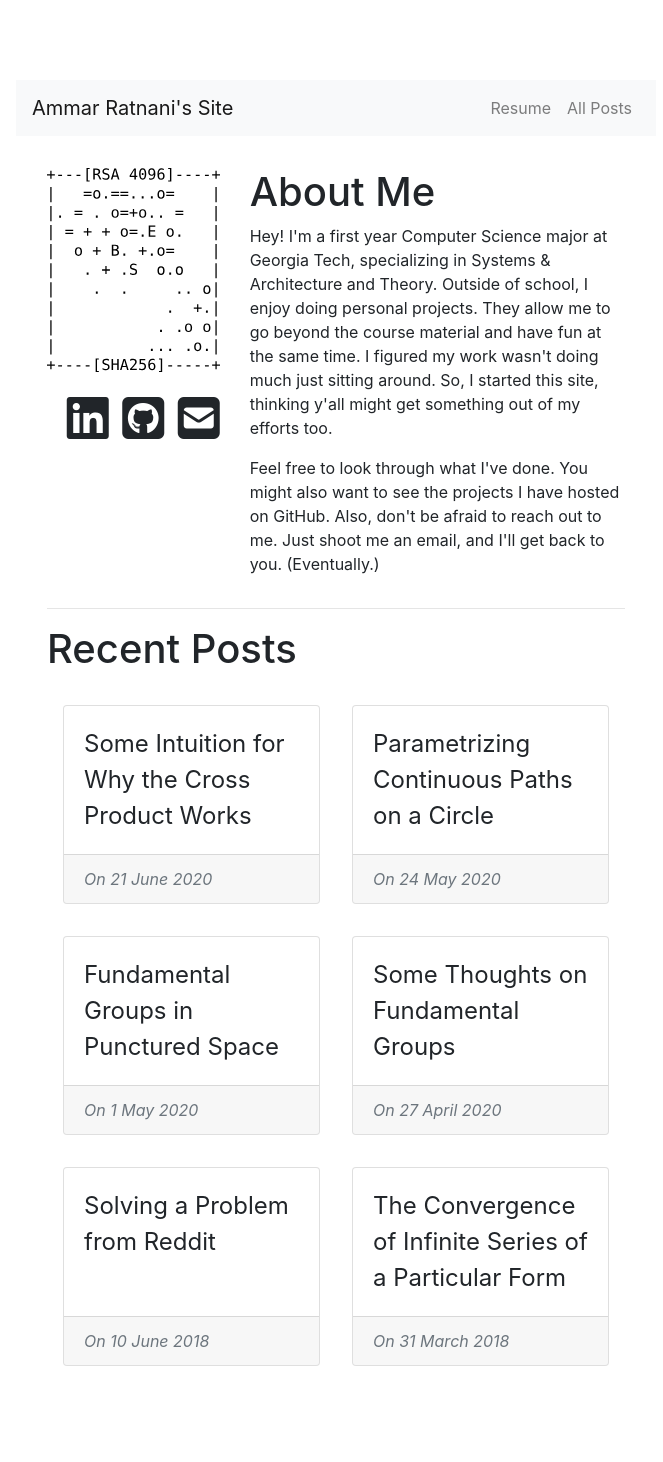
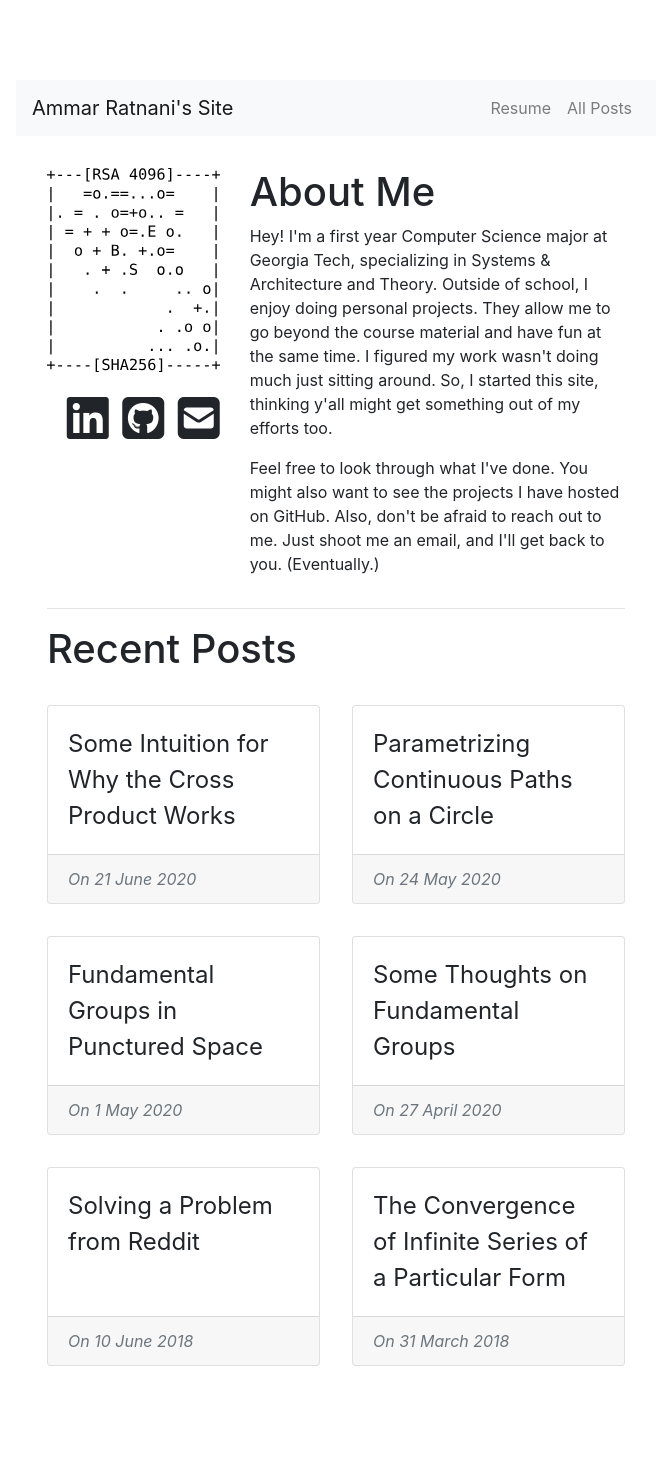
Before and after one commit to ammrat13/ammrat13.github.io, a Jekyll site: the page built from index.html, in a window 1280 px wide. Shown: the whole page, without its empty margins (304-967 px from the left). Built offline with Jekyll 4.4.1, drawn with Linux system fonts in a browser that asks for light colours; nearby versions of some CDN libraries.

Commit message:
Changed styling on post selection

```diff
--- a/_data/post_select.yml
+++ b/_data/post_select.yml
@@ -2,4 +2,4 @@
 # It configures how many posts to get in different situations
 
 homeNumSel: 6
-postNumSel: 4
+postNumSel: 3
--- a/assets/css/util/post_select.scss
+++ b/assets/css/util/post_select.scss
@@ -2,32 +2,41 @@
 ---
 
 /* For styling the results of the post selector */
+
+/* How much margin we want between posts */
+$itemMargin: 1rem;
 
 .postSelectContainer {
     /* We use flexbox for this */
     display: flex;
     flex-direction: row;
     flex-wrap: wrap;
-    justify-content: flex-start;
+    justify-content: space-between;
     align-items: stretch;
     align-content: stretch;
+
+    /* Use this trick with the negative sign to make the bordering cards not be
+        offset from the sides of the container */
+    /* We want to keep the offset from the top and bottom, so don't use it
+        for the vertical */
+    margin: 0 (-$itemMargin);
 }
 
 /* To be used by both items and placeholders */
-%postSelectFlexItem {
+%flexItem {
     /* Set the ideal size, but allow it to grow */
     flex-basis: 15rem;
     flex-grow: 1;
 }
 .postSelectItem {
-    @extend %postSelectFlexItem;
+    @extend %flexItem;
     /* Keep some margin around the items */
-    margin: 1rem 1rem;
+    margin: $itemMargin $itemMargin;
 }
 .postSelectPlaceholder {
-    @extend %postSelectFlexItem;
+    @extend %flexItem;
     /* Don't have any height for placeholders */
-    margin: 0 1rem;
+    margin: 0 $itemMargin;
 }
 
 .postSelectLink {
```
